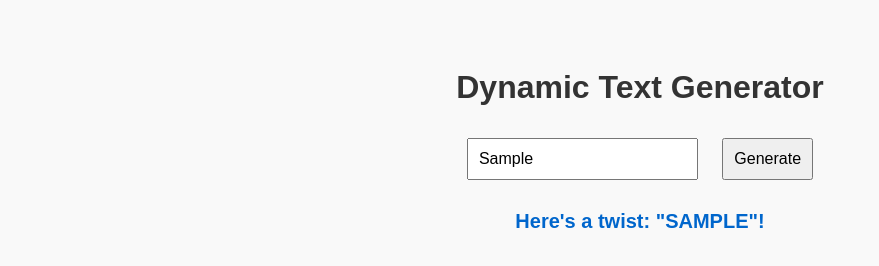
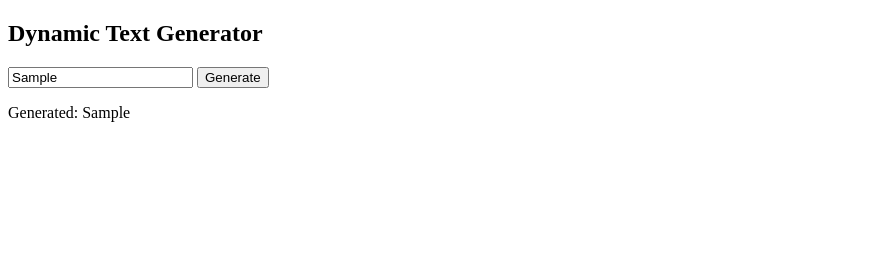
Before and after one commit to varsh223/modellab, a plain HTML site: page index.html in a window 1280 px wide. Both pictures are taken after typing "Sample" into the empty fields and a click on the button "Generate". Shown: the whole page, without its empty margins (0-879 px from the left). Drawn offline with Linux system fonts and the light colour scheme.

Commit message:
Update index.html

```diff
--- a/index.html
+++ b/index.html
@@ -1,63 +1,30 @@
 <!DOCTYPE html>
-<html lang="en">
+<html>
 <head>
-  <meta charset="UTF-8">
-  <meta name="viewport" content="width=device-width, initial-scale=1">
-  <title>Dynamic Text Generator</title>
-  <style>
-    body {
-      font-family: Arial, sans-serif;
-      padding: 40px;
-      background: #f9f9f9;
-      text-align: center;
-    }
-    h1 {
-      color: #333;
-    }
-    input, button {
-      padding: 10px;
-      margin: 10px;
-      font-size: 16px;
-    }
-    #output {
-      margin-top: 20px;
-      font-size: 20px;
-      font-weight: bold;
-      color: #0066cc;
-    }
-  </style>
+  <title>Simple Text Generator</title>
 </head>
 <body>
-  <h1>Dynamic Text Generator</h1>
 
-  <input type="text" id="userInput" placeholder="Enter your text here" />
+  <h2>Dynamic Text Generator</h2>
+
+  <input type="text" id="userInput" placeholder="Type something">
   <button onclick="generateText()">Generate</button>
 
-  <div id="output"></div>
+  <p id="output"></p>
 
   <script>
     function generateText() {
       const input = document.getElementById("userInput").value;
-      const outputDiv = document.getElementById("output");
+      const output = document.getElementById("output");
 
-      if (!input.trim()) {
-        outputDiv.innerText = "Please enter some text!";
+      if (input.trim() === "") {
+        output.innerText = "Please enter text.";
         return;
       }
 
-      // Example transformation - You can customize this logic
-      const templates = [
-        `You said: "${input}" — that's deep!`,
-        `Here's a twist: "${input.toUpperCase()}"!`,
-        `Echoing back: ${input.split('').reverse().join('')}`,
-        `Wow, "${input}" sounds poetic.`,
-        `Processing complete: "${input}" has been stored in my neural heart.`
-      ];
-
-      // Pick a random output
-      const randomIndex = Math.floor(Math.random() * templates.length);
-      outputDiv.innerText = templates[randomIndex];
+      output.innerText = "Generated: " + input;
     }
   </script>
+
 </body>
 </html>
```
